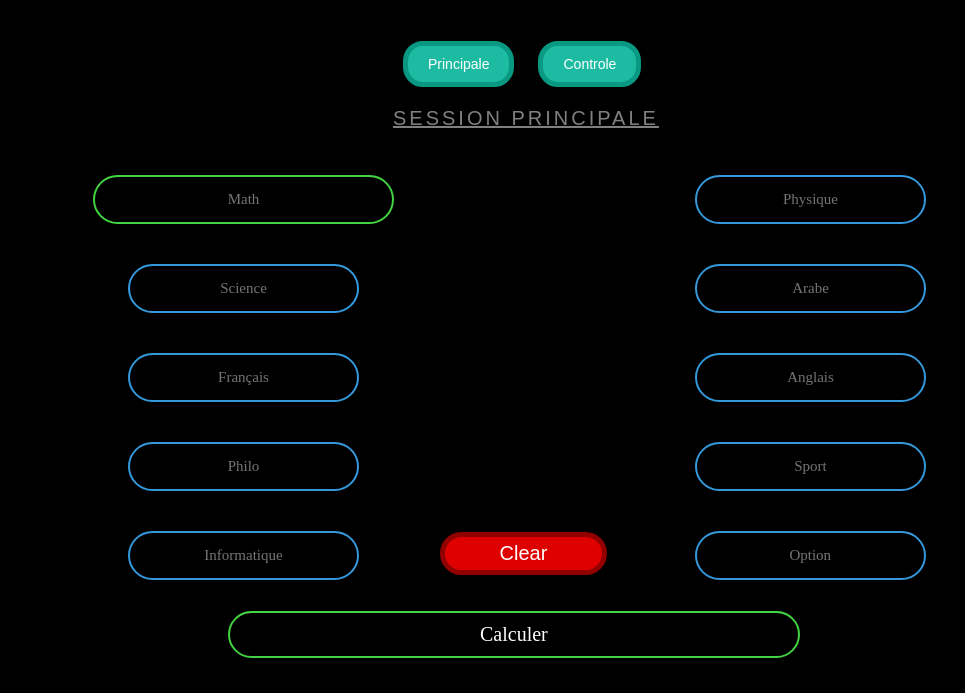
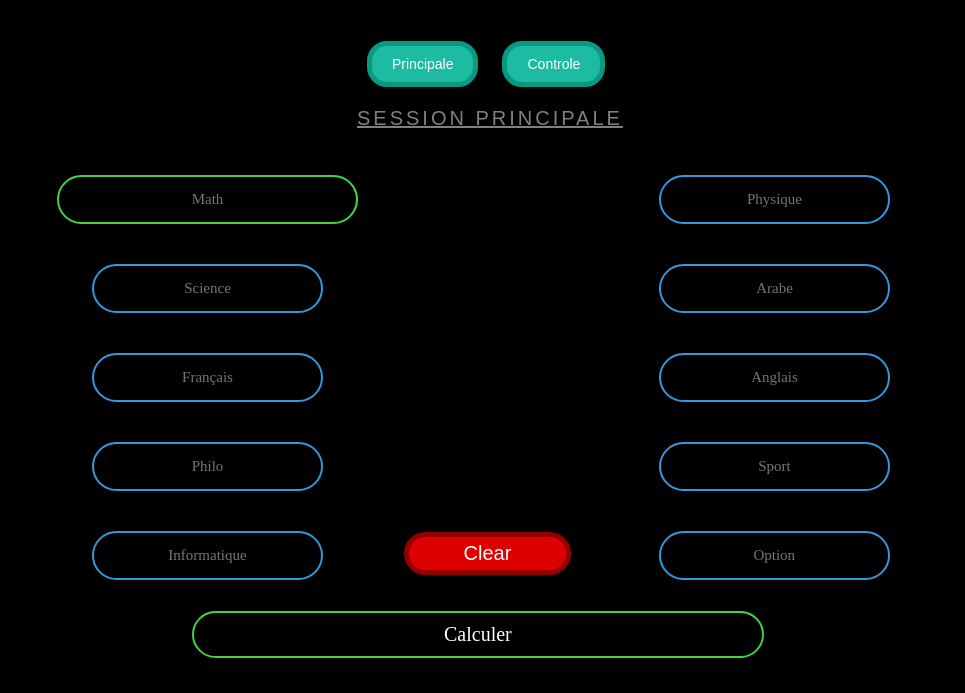
Before and after one commit to PcUser399/HideBank, a plain HTML site: page index.html in a window 1280 px wide. Shown: the part 148-841 px from the top of the page, without its empty margins (155-1120 px from the left). Drawn offline with Linux system fonts and the light colour scheme.

Commit message:
Add files via upload

```diff
--- a/index.html
+++ b/index.html
@@ -18,10 +18,10 @@
 
       }
       .t2{
-        margin-left: 500px;
+        margin-left: 432px;
       }
       .input{
-        margin-left:275px;
+        margin-left:207px;
         background-color: transparent;
         border:2px solid #3498db;
         padding : 15px 25px;
@@ -44,13 +44,13 @@
         cursor:pointer;
       }
       .p{
-        margin-left:550px;
+        margin-left:482px;
       }
       .Session{
         color: gray;
         text-transform: uppercase;
         font: 20px Arial ;
-        margin-left: 540px;
+        margin-left: 472px;
         letter-spacing: 3px;
         text-decoration: underline;
         outline: none;
@@ -71,12 +71,12 @@
         border: 2px solid rgb(66, 210, 66);
         border-radius: 50px;
         cursor: pointer;
-        margin-left: 375px;
+        margin-left: 307px;
         transition: 0.25s;
         outline: none;
       }
       .calculer:hover{
-        margin-left: 325px;
+        margin-left: 257px;
         padding: 10px 300px;
         background-color: rgb(66, 210, 66);
         transition: 0.25s;
@@ -95,7 +95,7 @@
       .p1:hover,
       .p1:focus{
         padding : 15px 60px;
-        margin-left:240px;
+        margin-left:172px;
         margin-right: -35px;
         transition: 0.25s;
         border:2px solid rgb(66, 210, 66);
@@ -139,7 +139,7 @@
       }
       .container {
         width: 1200px;             /* fixed size like on your laptop */
-        margin-left:-0px ;            /* center horizontally */
+        margin:0px auto;            /* center horizontally */
       }
       .tit{
         width: 1200px;
```
